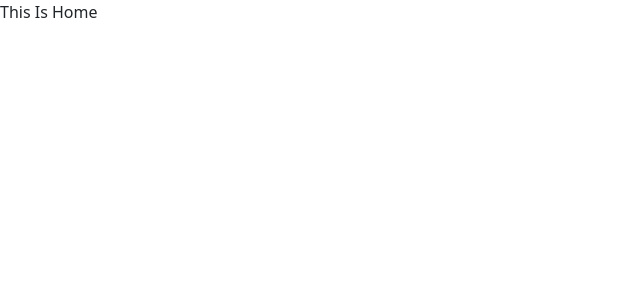
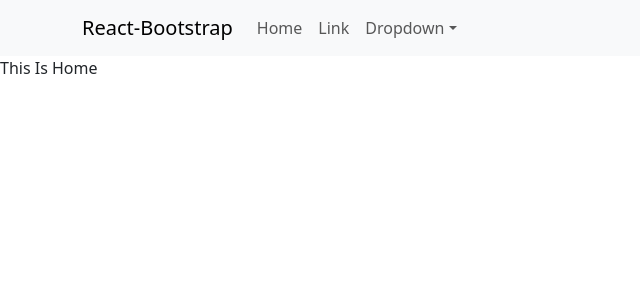
Before and after one commit to majbaulhoque/Creative-Art, a React (Vite) app: page / in a window 1280 px wide. Shown: the top 300 px of the page, without its empty margins (0-640 px from the left). Built offline with nearby package versions, Linux system fonts and the light colour scheme.

Commit message:
added navbar section

```diff
--- /dev/null
+++ b/src/Component/Nav Bar/NavBar.jsx
@@ -0,0 +1,34 @@
+
+import { Container, Nav, Navbar, NavDropdown } from 'react-bootstrap';
+
+const NavBar = () => {
+    return (
+        <div>
+            <Navbar expand="lg" className="bg-body-tertiary">
+                <Container>
+                    <Navbar.Brand href="#home">React-Bootstrap</Navbar.Brand>
+                    <Navbar.Toggle aria-controls="basic-navbar-nav" />
+                    <Navbar.Collapse id="basic-navbar-nav">
+                        <Nav className="me-auto">
+                            <Nav.Link href="#home">Home</Nav.Link>
+                            <Nav.Link href="#link">Link</Nav.Link>
+                            <NavDropdown title="Dropdown" id="basic-nav-dropdown">
+                                <NavDropdown.Item href="#action/3.1">Action</NavDropdown.Item>
+                                <NavDropdown.Item href="#action/3.2">
+                                    Another action
+                                </NavDropdown.Item>
+                                <NavDropdown.Item href="#action/3.3">Something</NavDropdown.Item>
+                                <NavDropdown.Divider />
+                                <NavDropdown.Item href="#action/3.4">
+                                    Separated link
+                                </NavDropdown.Item>
+                            </NavDropdown>
+                        </Nav>
+                    </Navbar.Collapse>
+                </Container>
+            </Navbar>
+        </div>
+    );
+};
+
+export default NavBar;
--- a/src/Layout/MainLayout.jsx
+++ b/src/Layout/MainLayout.jsx
@@ -1,9 +1,11 @@
 import { Outlet } from "react-router-dom";
+import NavBar from "../Component/Nav Bar/NavBar";
 
 
 const MainLayout = () => {
     return (
         <div>
+            <NavBar />
             <Outlet />
         </div>
     );
```
